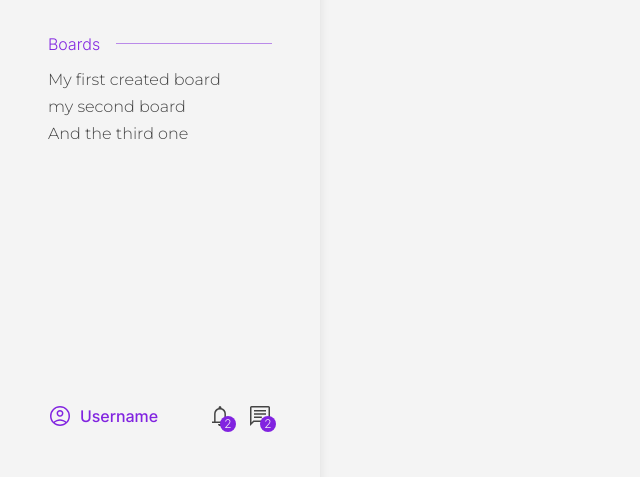
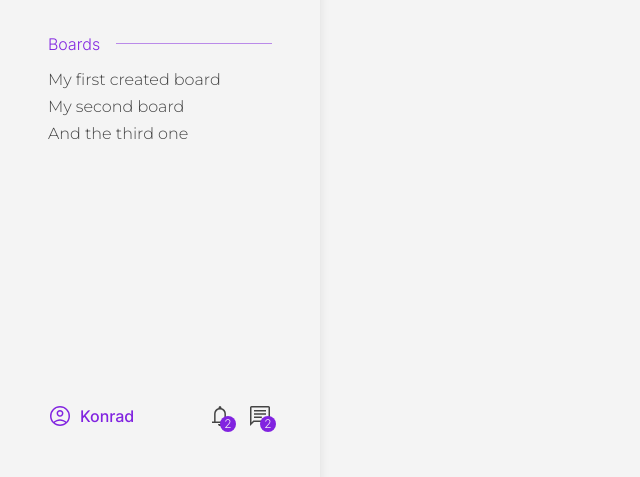
Before and after one commit to k0owalski/my-board, a React (Create React App) app in the folder client/: page / in a window 1280 px wide. Shown: the part 246-723 px from the top of the page, without its empty margins (0-640 px from the left). Built offline with nearby package versions, Linux system fonts and the light colour scheme; no server answers.

Commit message:
Created basic navbar

```diff
--- /dev/null
+++ b/client/src/components/atoms/IconButton/IconButton.jsx
@@ -0,0 +1,20 @@
+import PropTypes from 'prop-types';
+
+import StyledIconButton from './StyledIconButton';
+
+const IconButton = ({ icon, size, variant }) => (
+  <StyledIconButton icon={icon} variant={variant} size={size} type="button" />
+);
+
+IconButton.propTypes = {
+  icon: PropTypes.string.isRequired,
+  size: PropTypes.string,
+  variant: PropTypes.string,
+};
+
+IconButton.defaultProps = {
+  size: 'normal',
+  variant: 'normal',
+};
+
+export default IconButton;
--- /dev/null
+++ b/client/src/components/atoms/IconButton/StyledIconButton.jsx
@@ -0,0 +1,58 @@
+import styled, { css } from 'styled-components';
+
+const StyledIconButton = styled.button`
+  width: 1.5rem;
+  height: 1.5rem;
+
+  position: relative;
+
+  background-image: url('${({ icon }) => icon}');
+  background-repeat: no-repeat;
+  background-position: center;
+  background-size: contain;
+
+  ${({ size }) =>
+    size === 'small' &&
+    css`
+      width: 1rem;
+      height: 1rem;
+    `}
+
+  ${({ size }) =>
+    size === 'large' &&
+    css`
+      width: 2rem;
+      height: 2rem;
+    `}
+
+  ${({ variant }) =>
+    variant === 'notification' &&
+    css`
+      &::after {
+        content: '2';
+
+        display: flex;
+        justify-content: center;
+        align-items: center;
+
+        width: 1rem;
+        height: 1rem;
+
+        position: absolute;
+        bottom: 0;
+        right: 0;
+        transform: translate(25%, 25%);
+
+        font-family: 'Inter';
+        font-size: 0.75rem;
+        font-weight: 300;
+        line-height: 0;
+
+        color: rgb(var(--color-background));
+        background: rgb(var(--color-primary));
+        border-radius: 50%;
+      }
+    `}
+`;
+
+export default StyledIconButton;
--- /dev/null
+++ b/client/src/components/atoms/ProfileButton/ProfileButton.jsx
@@ -0,0 +1,15 @@
+import PropTypes from 'prop-types';
+
+import StyledProfileButton from './StyledProfileButton';
+
+const ProfileButton = ({ username }) => (
+  <StyledProfileButton>
+    <span className="username">{username}</span>
+  </StyledProfileButton>
+);
+
+ProfileButton.propTypes = {
+  username: PropTypes.string.isRequired,
+};
+
+export default ProfileButton;
--- /dev/null
+++ b/client/src/components/atoms/ProfileButton/StyledProfileButton.jsx
@@ -0,0 +1,42 @@
+import { Link } from 'react-router-dom';
+import styled from 'styled-components';
+
+import userIcon from 'assets/images/icon-user.svg';
+
+const StyledProfileButton = styled(Link)`
+  display: grid;
+  grid-template-columns: 1.5rem 1fr;
+  align-items: center;
+  gap: 0.5rem;
+
+  width: 100%;
+
+  text-decoration: none;
+
+  &::before {
+    content: '';
+
+    width: 1.5rem;
+    height: 1.5rem;
+
+    background-image: url('${userIcon}');
+    background-repeat: no-repeat;
+    background-position: center;
+    background-size: contain;
+  }
+
+  .username {
+    width: 100%;
+
+    font-family: 'Inter';
+    font-weight: 500;
+
+    color: rgb(var(--color-primary));
+
+    overflow: hidden;
+    white-space: nowrap;
+    text-overflow: ellipsis;
+  }
+`;
+
+export default StyledProfileButton;
--- /dev/null
+++ b/client/src/components/molecules/Boards/Boards.jsx
@@ -0,0 +1,43 @@
+import { NavLink } from 'react-router-dom';
+
+import IconButton from 'components/atoms/IconButton/IconButton';
+
+import settingsIcon from 'assets/images/icon-settings.svg';
+import deleteIcon from 'assets/images/icon-delete.svg';
+
+import useBoardNameToURI from 'utils/useBoardNameToURI';
+
+import StyledBoards from './StyledBoards';
+
+const Boards = () => {
+  const boardArr = [
+    { id: 79837123, name: 'My first created board' },
+    { id: 29350120, name: 'My second board' },
+    { id: 54251955, name: 'And the third one' },
+  ];
+
+  const getBoardURI = useBoardNameToURI();
+
+  return (
+    <StyledBoards>
+      {boardArr.map(({ id, name }) => (
+        <li className="board-name" key={id}>
+          <NavLink
+            className={({ isActive }) =>
+              isActive ? 'board-name-button is-active' : 'board-name-button'
+            }
+            to={`/boards/${id}/${getBoardURI(name)}`}
+          >
+            {name}
+          </NavLink>
+          <div className="controlls">
+            <IconButton icon={settingsIcon} size="small" />
+            <IconButton icon={deleteIcon} size="small" />
+          </div>
+        </li>
+      ))}
+    </StyledBoards>
+  );
+};
+
+export default Boards;
--- /dev/null
+++ b/client/src/components/molecules/Boards/StyledBoards.jsx
@@ -0,0 +1,53 @@
+import styled from 'styled-components';
+
+const StyledBoards = styled.ul`
+  display: flex;
+  flex-direction: column;
+  gap: 0.5rem;
+
+  width: 100%;
+  height: 100%;
+
+  list-style-type: none;
+
+  .board-name {
+    display: grid;
+    grid-template-columns: 1fr max-content;
+    align-items: center;
+    gap: 1rem;
+
+    font-weight: 300;
+
+    cursor: pointer;
+
+    &:hover .controlls {
+      display: flex;
+    }
+
+    .board-name-button {
+      font-family: inherit;
+      font-size: inherit;
+      font-weight: inherit;
+
+      text-decoration: none;
+
+      color: inherit;
+
+      overflow: hidden;
+      white-space: nowrap;
+      text-overflow: ellipsis;
+
+      &.is-active {
+        font-weight: 500;
+      }
+    }
+
+    .controlls {
+      display: none;
+      align-items: center;
+      gap: 0.25rem;
+    }
+  }
+`;
+
+export default StyledBoards;
--- a/client/src/components/organisms/Navbar/Navbar.jsx
+++ b/client/src/components/organisms/Navbar/Navbar.jsx
@@ -1,5 +1,11 @@
+import IconButton from 'components/atoms/IconButton/IconButton';
+import ProfileButton from 'components/atoms/ProfileButton/ProfileButton';
+
 import logoImg from 'assets/images/my-board-logo.svg';
+import notificationIcon from 'assets/images/icon-notification.svg';
+import chatIcon from 'assets/images/icon-chat.svg';
 
+import Boards from 'components/molecules/Boards/Boards';
 import StyledNavbar from './StyledNavbar';
 
 const Navbar = () => (
@@ -15,23 +21,13 @@ const Navbar = () => (
     </div>
     <div className="board-list-wrapper">
       <div className="section-heading">Boards</div>
-      <ul className="board-list">
-        <li className="board-name">My first created board</li>
-        <li className="board-name">my second board</li>
-        <li className="board-name">And the third one</li>
-      </ul>
+      <Boards />
     </div>
     <div className="user-actions">
-      <div className="user-profile-button">
-        <span className="username">Username</span>
-      </div>
+      <ProfileButton username="Konrad" />
       <div className="notification-wrapper">
-        <button className="global-notifications notification" type="button">
-          <img src="" alt="" />
-        </button>
-        <button className="chat-notifications notification" type="button">
-          <img src="" alt="" />
-        </button>
+        <IconButton icon={notificationIcon} variant="notification" />
+        <IconButton icon={chatIcon} variant="notification" />
       </div>
     </div>
     <span className="copyright">
--- a/client/src/components/organisms/Navbar/StyledNavbar.jsx
+++ b/client/src/components/organisms/Navbar/StyledNavbar.jsx
@@ -2,9 +2,6 @@ import styled from 'styled-components';
 
 import addIcon from 'assets/images/icon-board-add.svg';
 import joinIcon from 'assets/images/icon-board-join.svg';
-import userIcon from 'assets/images/icon-user.svg';
-import notificationIcon from 'assets/images/icon-notification.svg';
-import chatIcon from 'assets/images/icon-chat.svg';
 
 const StyledNavbar = styled.header`
   display: grid;
@@ -96,36 +93,6 @@ const StyledNavbar = styled.header`
         border-bottom: 1px solid rgba(var(--color-primary), 0.5);
       }
     }
-
-    .board-list {
-      display: flex;
-      flex-direction: column;
-      gap: 0.5rem;
-
-      width: 100%;
-      height: 100%;
-
-      list-style-type: none;
-
-      .board-name {
-        display: flex;
-        gap: 1rem;
-
-        width: 100%;
-
-        font-weight: 300;
-
-        overflow: hidden;
-        white-space: nowrap;
-        text-overflow: ellipsis;
-
-        cursor: pointer;
-
-        &.is-active {
-          font-weight: 500;
-        }
-      }
-    }
   }
 
   .user-actions {
@@ -133,86 +100,11 @@ const StyledNavbar = styled.header`
     grid-template-columns: 1fr max-content;
     gap: 2.5rem;
 
-    .user-profile-button {
-      display: flex;
-      align-items: center;
-      gap: 0.5rem;
-
-      width: 100%;
-
-      &::before {
-        content: '';
-
-        width: 1.5rem;
-        height: 1.5rem;
-
-        background-image: url('${userIcon}');
-        background-repeat: no-repeat;
-        background-position: center;
-        background-size: contain;
-      }
-
-      .username {
-        font-family: 'Inter';
-        font-weight: 500;
-
-        color: rgb(var(--color-primary));
-
-        overflow: hidden;
-        white-space: nowrap;
-        text-overflow: ellipsis;
-      }
-    }
-
     .notification-wrapper {
       display: flex;
       gap: 1rem;
 
       width: 100%;
-
-      .notification {
-        width: 1.5rem;
-        height: 1.5rem;
-
-        position: relative;
-
-        background-repeat: no-repeat;
-        background-position: center;
-        background-size: contain;
-
-        &::after {
-          content: '2';
-
-          display: flex;
-          justify-content: center;
-          align-items: center;
-
-          width: 1rem;
-          height: 1rem;
-
-          position: absolute;
-          bottom: 0;
-          right: 0;
-          transform: translate(25%, 25%);
-
-          font-family: 'Inter';
-          font-size: 0.75rem;
-          font-weight: 300;
-          line-height: 0;
-
-          color: rgb(var(--color-background));
-          background: rgb(var(--color-primary));
-          border-radius: 50%;
-        }
-      }
-
-      .global-notifications {
-        background-image: url('${notificationIcon}');
-      }
-
-      .chat-notifications {
-        background-image: url('${chatIcon}');
-      }
     }
   }
 
--- a/client/src/store/user/userSlice.js
+++ b/client/src/store/user/userSlice.js
@@ -1,16 +1,32 @@
+/* eslint-disable no-unused-vars */
 import { createSlice } from '@reduxjs/toolkit';
 
 const initialState = {
+  email: null, // string
   username: null, // string
-  boards: null, // array
-  settings: null, // object
+  firstname: null, // string
+  lastname: null, // string
+  profileImage: null, // string
 };
 
 const userSlice = createSlice({
   name: 'user',
   initialState,
   reducers: {
-    getUserData: () => null,
+    getUserData: async (state) => {
+      const response = fetch('http://localhost/api/user/me', {
+        method: 'GET',
+        headers: {
+          'Content-Type': 'application/json; charset=UTF-8',
+        },
+      });
+
+      if (response.ok) {
+        const userdata = (await response).json();
+
+        state = { ...userdata };
+      }
+    },
   },
 });
 
--- /dev/null
+++ b/client/src/utils/useBoardNameToURI.js
@@ -0,0 +1,5 @@
+const useBoardNameToURI = () => {
+  return (boardName) => boardName.toLowerCase().replaceAll(' ', '-');
+};
+
+export default useBoardNameToURI;
```
Also changed, not shown: client/.eslintrc.json, client/src/assets/images/icon-delete.svg (added), client/src/assets/images/icon-settings.svg (added).
